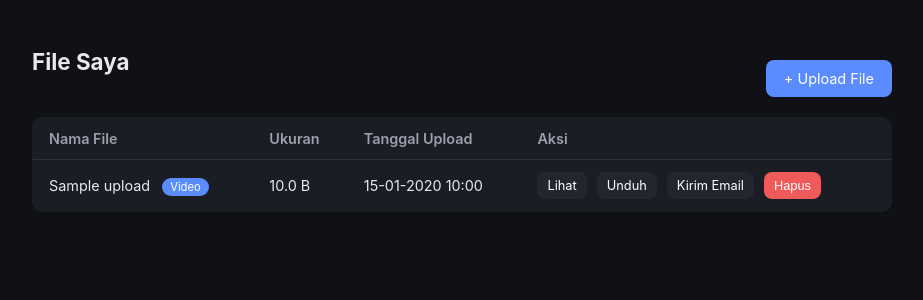
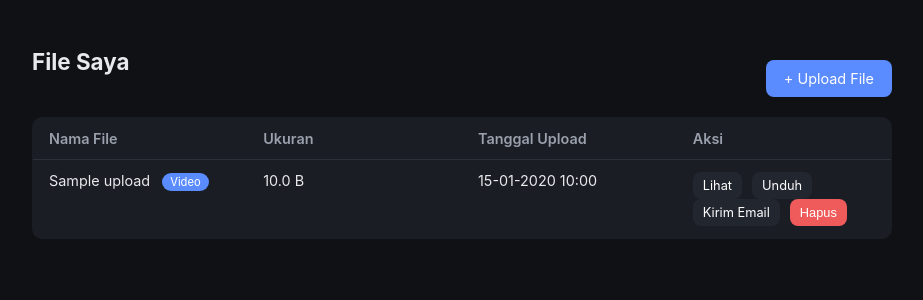
Before and after one commit to Zain-art003/pjar_uas, a Flask app: page / in a window 1280 px wide. Shown: the part 57-357 px from the top of the page, without its empty margins (178-1101 px from the left). Run offline with Flask 3, Linux system fonts and the light colour scheme; a user stored in the database is signed in; tables that the repository leaves empty hold one stand-in row (values such as "Sample post").

Commit message:
perubahan ktiga

```diff
--- a/static/css/style.css
+++ b/static/css/style.css
@@ -65,8 +65,11 @@ body {
   border: 1px solid var(--border);
   border-radius: var(--radius);
   padding: 32px;
+  width: 100%;
   max-width: 420px;
   margin: 0 auto;
+  overflow: hidden;
+  min-width: 0;
 }
 .watch-card {
   max-width: 800px;
@@ -75,12 +78,18 @@ body {
 h1 {
   margin-top: 0;
   font-size: 1.4rem;
+  max-width: 100%;
 }
 .file-title,
 .auth-card h1,
 .watch-card h1 {
+  display: block;
+  width: 100%;
+  min-width: 0;
+  white-space: normal;
   overflow-wrap: anywhere;
-  word-break: break-word;
+  word-break: break-all;
+  max-width: 100%;
 }
 
 form label {
@@ -166,6 +175,7 @@ textarea {
   border: 1px solid var(--border);
   border-radius: var(--radius);
   overflow: hidden;
+  table-layout: fixed;
 }
 .file-table th,
 .file-table td {
@@ -173,13 +183,21 @@ textarea {
   padding: 12px 16px;
   border-bottom: 1px solid var(--border);
   font-size: 0.9rem;
+  overflow-wrap: anywhere;
+  word-break: break-word;
+  vertical-align: top;
+  max-width: 0;
+}
+.file-table td:first-child {
+  min-width: 220px;
 }
 .file-table th {
   color: var(--text-dim);
   font-weight: 600;
 }
 .actions {
-  white-space: nowrap;
+  white-space: normal;
+  min-width: 0;
 }
 
 .badge {
```
